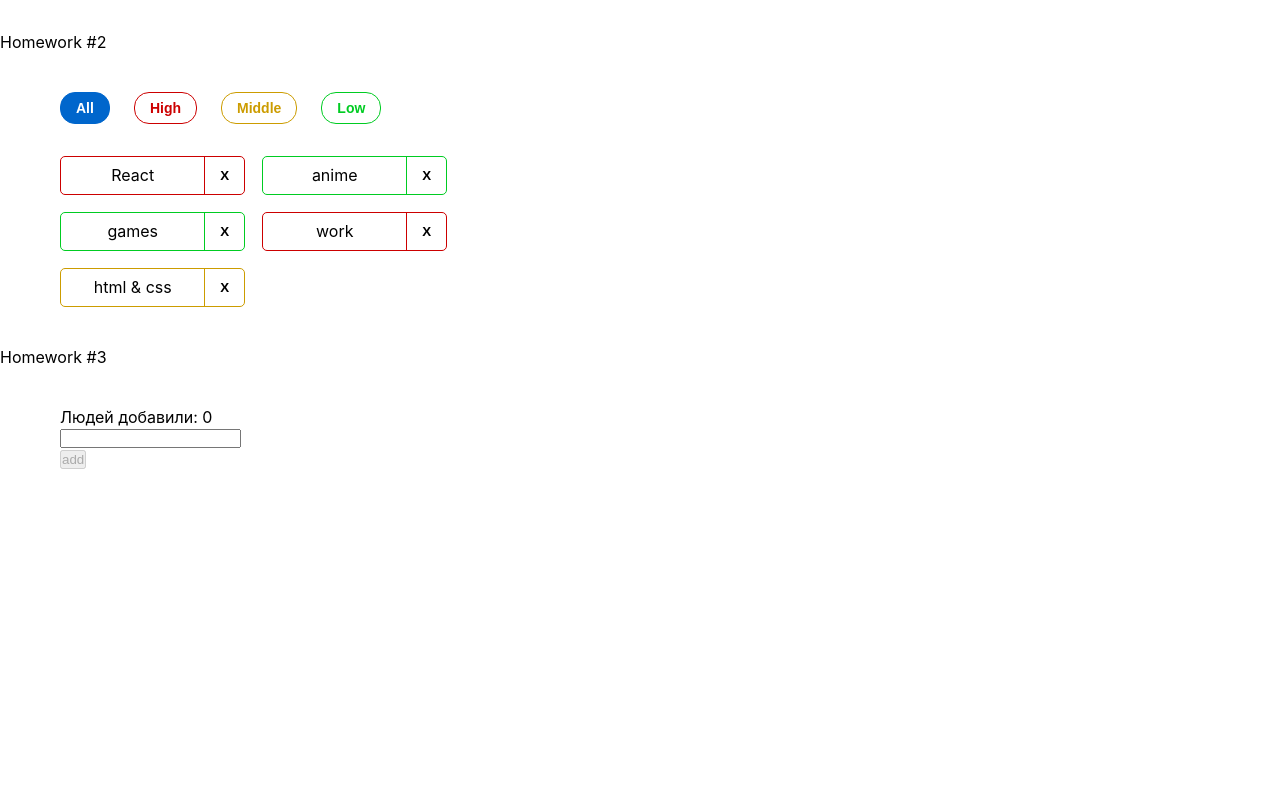
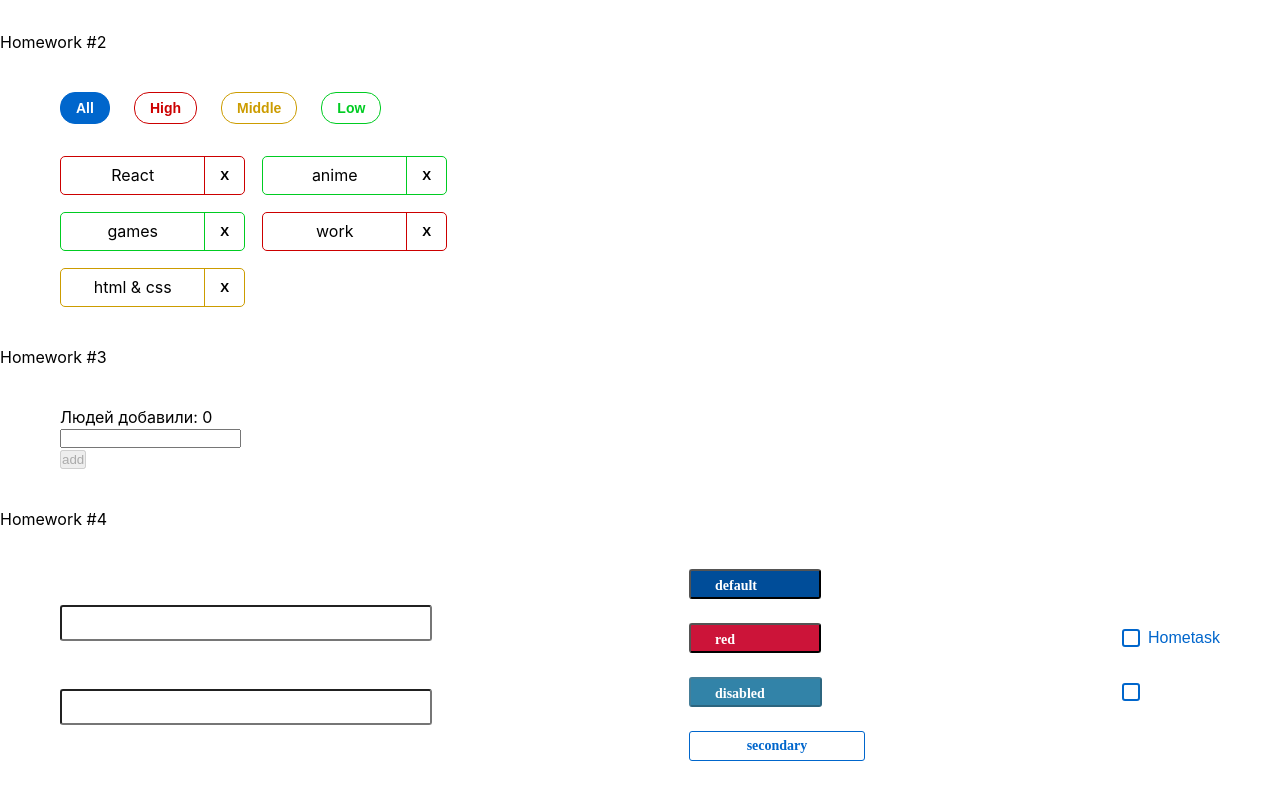
Before and after one commit to MilaKumasinskaya/homework-front-main-2, a React (Create React App) app: page / in a window 1280 px wide. Shown: the part 276-1076 px from the top of the page. Before the commit the page ends 800 px from the top, so only its background shows below. Built offline with nearby package versions, Linux system fonts and the light colour scheme.

Commit message:
sprint2-hw4

```diff
--- a/src/App.tsx
+++ b/src/App.tsx
@@ -3,6 +3,7 @@
 import HW1 from './s2-homeworks/hw01/HW1'
 import HW2 from "./s2-homeworks/hw02/HW2";
 import HW3 from "./s2-homeworks/hw03/HW3";
+import HW4 from "./s2-homeworks/hw04/HW4";
 
 function App() {
     return (
@@ -10,7 +11,7 @@
             <HW1/>
             <HW2/>
             <HW3/>
-            {/*<HW4/>*/}
+            <HW4/>
 
             {/*при выполнении дз 5 и более - закомментировать здесь дз 1-4, так как они есть внутри дз 5*/}
             {/*<HW5/>*/}
--- a/src/s2-homeworks/hw04/Stand.tsx
+++ b/src/s2-homeworks/hw04/Stand.tsx
@@ -82,7 +82,7 @@
                         checked={stateForAllCheckboxes}
                         onChangeChecked={setChecked}
                     >
-                        some text
+                        Hometask
                     </SuperCheckbox>
                 </div>
                 {/*совместим со старым кодом:*/}
--- a/src/s2-homeworks/hw04/common/c1-SuperInputText/SuperInputText.module.css
+++ b/src/s2-homeworks/hw04/common/c1-SuperInputText/SuperInputText.module.css
@@ -2,19 +2,33 @@
 }
 
 .input {
+
+    width: 372px;
+    height: 36px;
+    border-radius: 3px;
+    left: 70px;
+    outline: none;
+
 }
 
 .inputWrapper {
+    position: relative;
 }
 
 .superInput {
 }
 
 .errorInput {
+    border: 1px solid red;
+
 }
 
 .errorInput:focus {
 }
 
 .error {
+color: #cc0000;
+    position: absolute;
+    top: -25px;
+    left: 0;
 }
--- a/src/s2-homeworks/hw04/common/c1-SuperInputText/SuperInputText.tsx
+++ b/src/s2-homeworks/hw04/common/c1-SuperInputText/SuperInputText.tsx
@@ -36,16 +36,26 @@
     }
 ) => {
     const onChangeCallback = (e: ChangeEvent<HTMLInputElement>) => {
-        onChange?.(e) // если есть пропс onChange, то передать ему е (поскольку onChange не обязателен)
+        if(onChange ){
+            onChange(e)
+        } // если есть пропс onChange, то передать ему е (поскольку onChange не обязателен)
+if(onChangeText){
+        onChangeText(e.currentTarget.value)
 
-        onChangeText?.(e.currentTarget.value)
+
+}
+
     }
     const onKeyPressCallback = (e: KeyboardEvent<HTMLInputElement>) => {
-        onKeyPress?.(e)
+        if(onKeyPress){
+            onKeyPress(e)}
+        if(e.key === 'Enter' && e.currentTarget.value !== '' && onEnter)
+        {onEnter()}
 
-        onEnter && // если есть пропс onEnter
-        e.key === 'Enter' && // и если нажата кнопка Enter
-        onEnter() // то вызвать его
+
+        // onEnter && // если есть пропс onEnter
+        // e.key === 'Enter' && // и если нажата кнопка Enter
+        // onEnter() // то вызвать его
     }
 
     const finalSpanClassName = s.error
@@ -64,12 +74,14 @@
                 className={finalInputClassName}
                 {...restProps} // отдаём инпуту остальные пропсы если они есть (value например там внутри)
             />
+
             <span
                 id={id ? id + '-span' : undefined}
                 className={finalSpanClassName}
             >
-                {error}
+{error}
             </span>
+
         </div>
     )
 }
--- a/src/s2-homeworks/hw04/common/c2-SuperButton/SuperButton.module.css
+++ b/src/s2-homeworks/hw04/common/c2-SuperButton/SuperButton.module.css
@@ -1,36 +1,79 @@
 .button {
-}
-
-.disabled {
+    font-family: Montserrat;
+    font-size: 14px;
+    font-weight: 600;
+    color: white;
+    padding: 5px 24px 5px 24px;
+    border-radius: 3px;
+    background: #0066CC;
+    height: 30px;
+    width: 176px;
+    gap: 10px;
 }
 
 .secondary {
+    top: 1622px;
+    left: 574px;
+    gap: 10px;
+    color: #0066CC;
+    border: 1px solid #0066CC;
+    background: #ffffff;
 }
 
 .default {
+    line-height: 20px;
+    text-align: left;
+    width: 132px;
+    background: #004D99;
 }
 
 .red {
+    background: #CC1439;
+    line-height: 20px;
+    text-align: left;
+    width: 132px;
 }
 
 .default:hover {
+    width: 167px;
+    top: 261px;
+    left: 574px;
+    background: #0080FF;
 }
 
 .red:hover {
+    width: 167px;
+    top: 315px;
+    left: 574px;
+    background: #FF1A47;
 }
 
 .secondary:hover {
+    background: #E5F0FA;
+    width: 167px;
 }
 
 
 .default:active {
+    width: 149px;
+    top: 261px;
+    left: 574px;
+    background: #0059B2;
 }
 
 .secondary:active {
+    width: 149px;
+    background: #C9E5FF;
 }
 
 .red:active {
+    width: 149px;
+    background: #B21232;
 }
 
 .button:disabled {
+    width: 133px;
+    top: 1573px;
+    left: 574px;
+    background: #3283a8;
 }
--- a/src/s2-homeworks/hw04/common/c2-SuperButton/SuperButton.tsx
+++ b/src/s2-homeworks/hw04/common/c2-SuperButton/SuperButton.tsx
@@ -17,12 +17,11 @@
         ...restProps // все остальные пропсы попадут в объект restProps, там же будет children
     }
 ) => {
-    const finalClassName = s.button
-        // + (disabled
-        //         ? ...
-        //         : xType === 'red'
-        //             ? ...
-        + (className ? ' ' + className : '') // задачка на смешивание классов
+    const finalClassName = `
+     ${s.button}
+     ${xType === 'red' ? s.red : xType === 'secondary' ? s.secondary : s.default}
+     ${disabled ? s.disabled : ''}
+     `// задачка на смешивание классов
 
     return (
         <button
--- a/src/s2-homeworks/hw04/common/c3-SuperCheckbox/SuperCheckbox.tsx
+++ b/src/s2-homeworks/hw04/common/c3-SuperCheckbox/SuperCheckbox.tsx
@@ -27,7 +27,9 @@
     }
 ) => {
     const onChangeCallback = (e: ChangeEvent<HTMLInputElement>) => {
-        // задачка на написание онченджа
+        if (onChangeChecked) {
+            onChangeChecked(e.currentTarget.checked)
+        }// задачка на написание онченджа
 
     }
 
```
